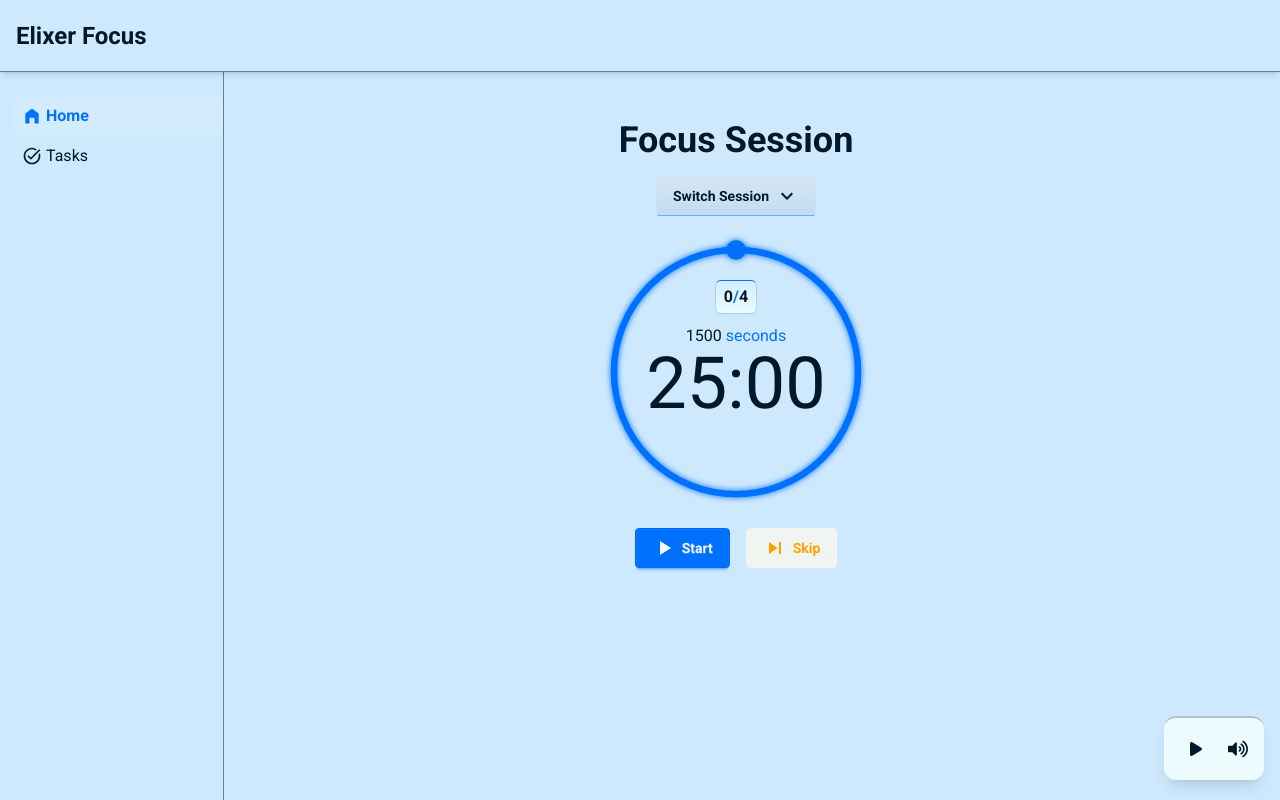
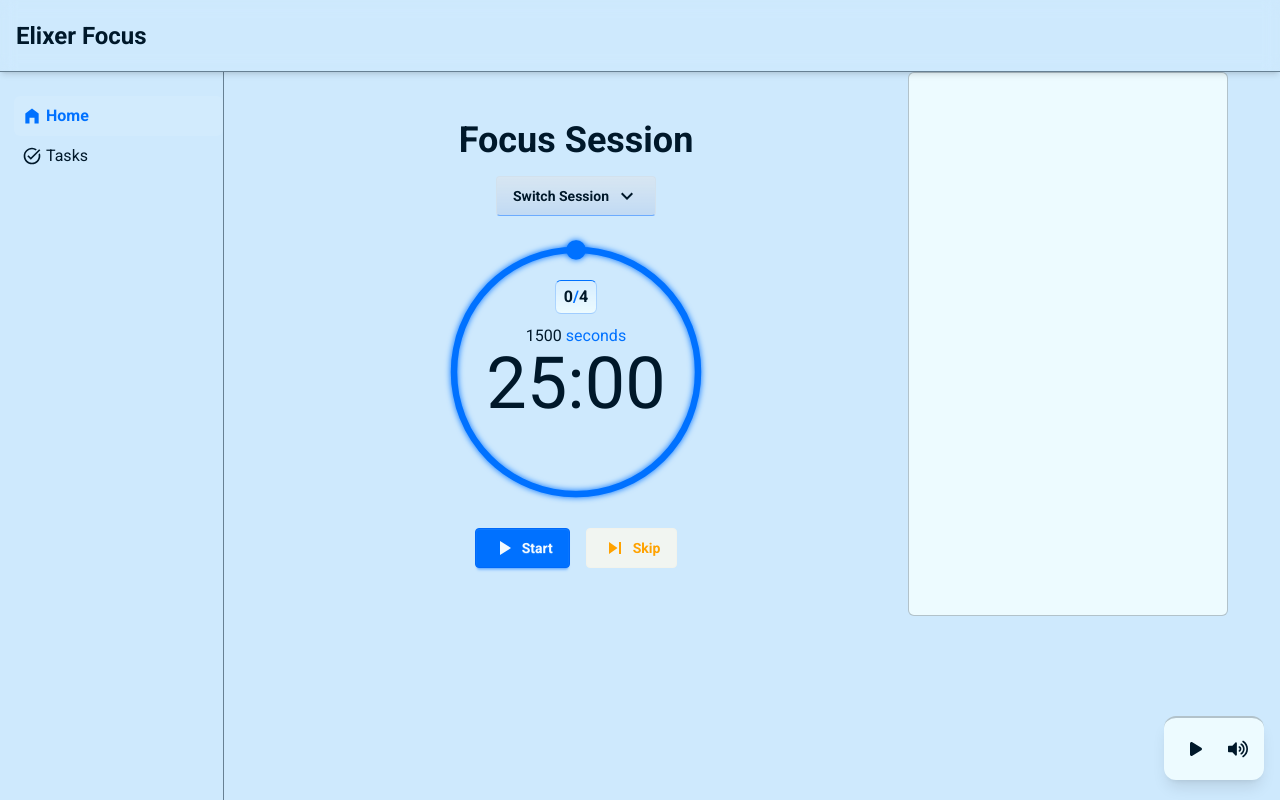
Before and after one commit to elixer-prince/elixer-focus, a React (Vite) app in the folder web/: page / in a window 1280 px wide. Built offline with nearby package versions, Linux system fonts and the light colour scheme; what @dnd-kit/react would draw is missing.

Commit message:
feat(tasks): improve task styling for legibility

```diff
--- a/web/src/features/tasks/components/Task.tsx
+++ b/web/src/features/tasks/components/Task.tsx
@@ -14,7 +14,10 @@ const Task = ({ index, id, title, description }: TaskProps) => {
   const { ref } = useSortable({ id, index });
 
   return (
-    <li ref={ref} className="task flex cursor-grab items-center gap-1">
+    <li
+      ref={ref}
+      className="task bg-base-300 flex cursor-grab items-center gap-1 rounded-md px-4 py-2"
+    >
       <p>{title}</p>
       {/* TODO: Optional if present */}
       <p>{description}</p>
--- a/web/src/features/tasks/components/TaskList.tsx
+++ b/web/src/features/tasks/components/TaskList.tsx
@@ -16,7 +16,7 @@ const TaskList = () => {
 
   return (
     <DragDropProvider onDragEnd={handleDragEnd}>
-      <ul>
+      <ul className="bg-base-100 border-base-content/25 right-0 flex w-80 flex-col gap-2 rounded-md border p-4">
         {tasks.map(({ id, title, description }, index) => (
           <Task
             key={id}
```
